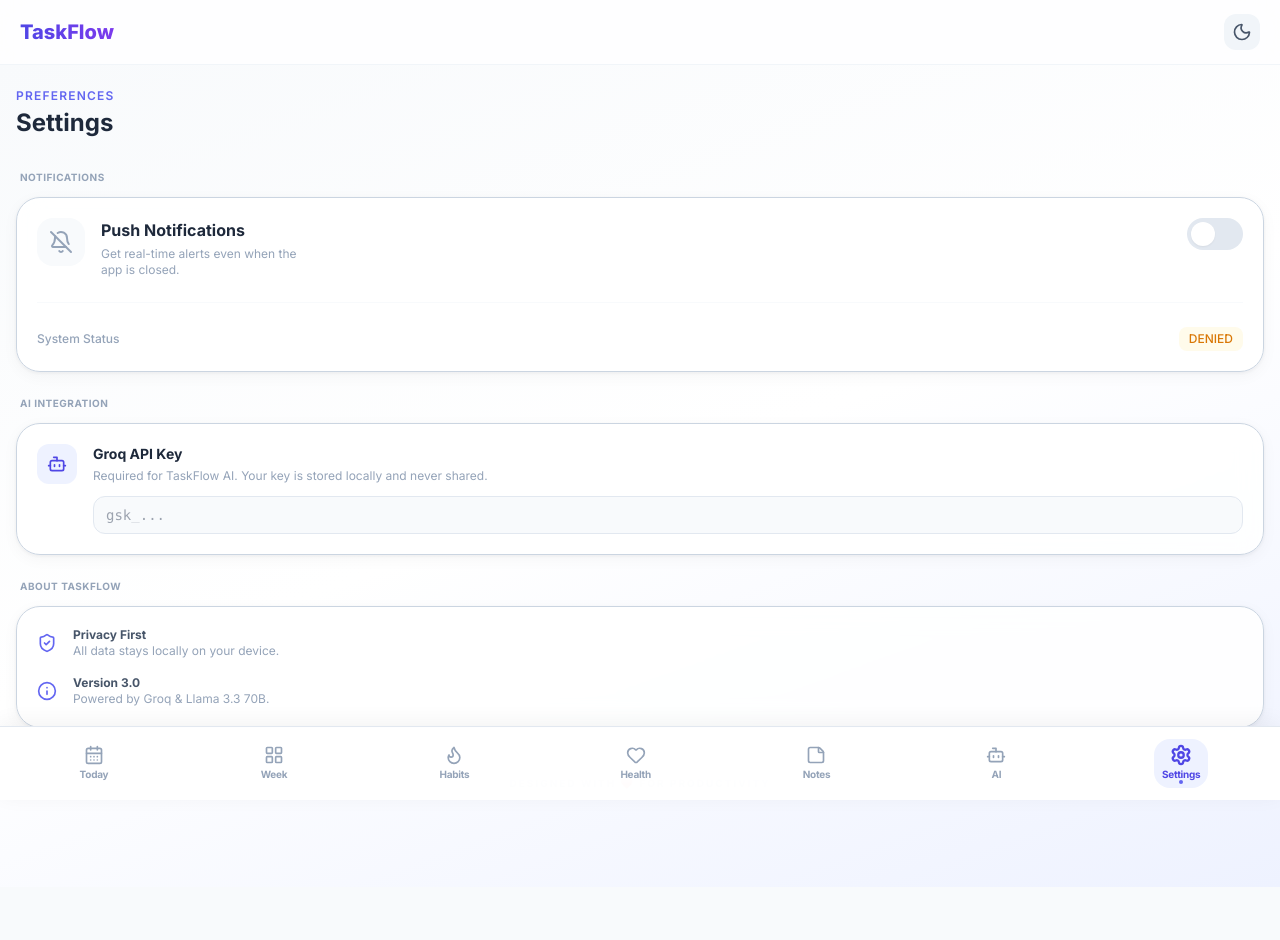
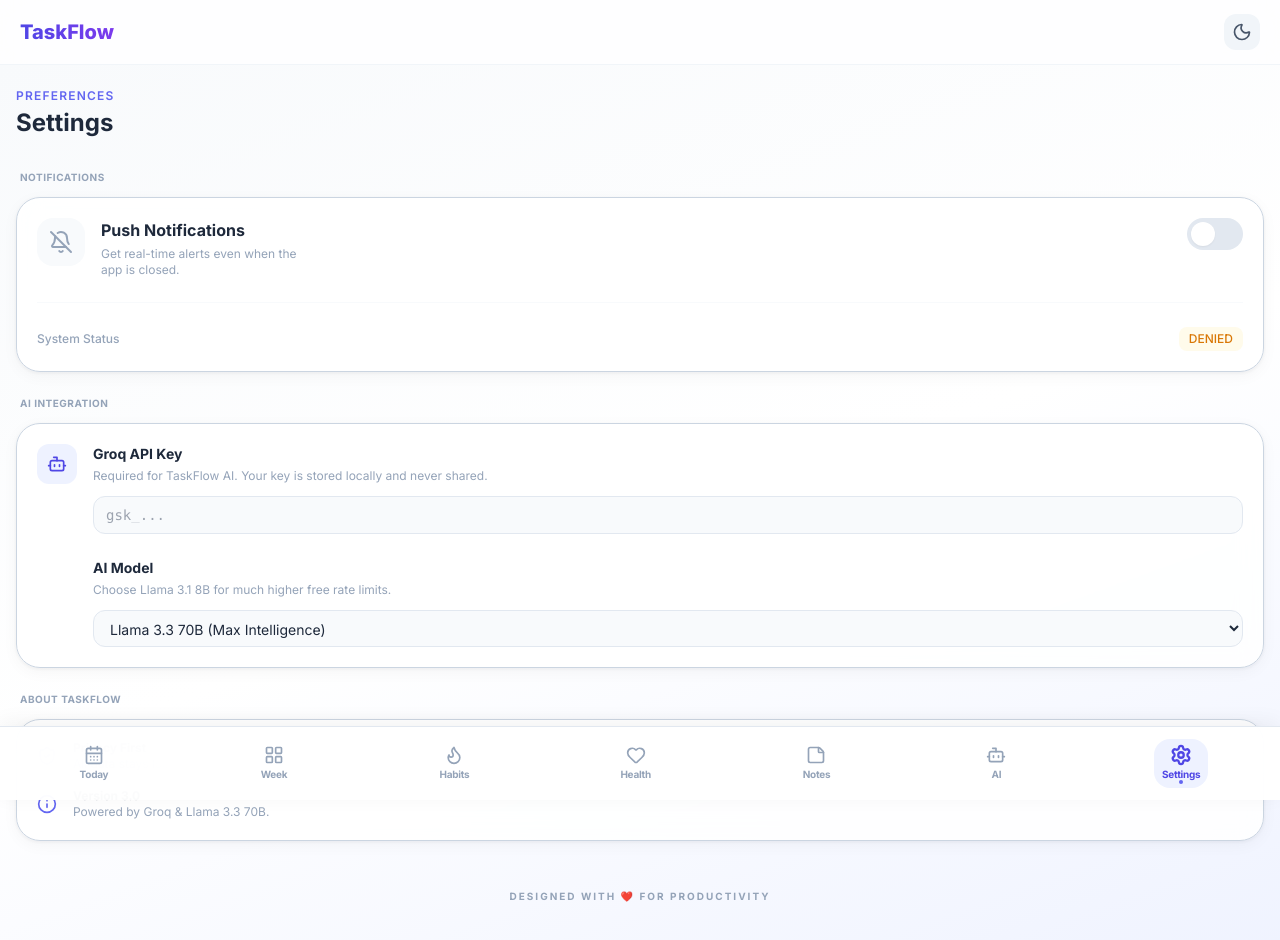
Before and after one commit to agrawalsanket123-netizen/taskflow, a React (Vite) app: page /settings in a window 1280 px wide. Shown: the top 940 px of the page. Built offline with nearby package versions, Linux system fonts and the light colour scheme; no server answers.

Commit message:
feat: add AI model selector to settings to handle TPM rate limits

```diff
--- a/src/pages/Assistant.jsx
+++ b/src/pages/Assistant.jsx
@@ -4,7 +4,7 @@ import Groq from 'groq-sdk'
 import ReactMarkdown from 'react-markdown'
 import remarkGfm from 'remark-gfm'
 import { v4 as uuidv4 } from 'uuid'
-import { getGroqApiKey, getChatHistory, saveChatHistory, getTasks, addTask, updateTask } from '../utils/storage'
+import { getGroqApiKey, getGroqModel, getChatHistory, saveChatHistory, getTasks, addTask, updateTask } from '../utils/storage'
 import { todayStr } from '../utils/dateHelpers'
 import { useNavigate } from 'react-router-dom'
 
@@ -112,8 +112,10 @@ CRITICAL: To avoid output limits, do NOT schedule more than 14 tasks in a single
       const recentMessages = validMessages.slice(-6)
       const apiMessages = [systemPrompt, ...recentMessages.map(m => ({ role: m.role, content: m.content }))]
 
+      const selectedModel = getGroqModel()
+
       let runResponse = await groq.chat.completions.create({
-        model: "llama-3.3-70b-versatile",
+        model: selectedModel,
         messages: apiMessages,
         tools: tools,
         tool_choice: "auto",
@@ -177,7 +179,7 @@ CRITICAL: To avoid output limits, do NOT schedule more than 14 tasks in a single
         ]
 
         const secondResponse = await groq.chat.completions.create({
-          model: "llama-3.3-70b-versatile",
+          model: selectedModel,
           messages: messagesWithToolResponse,
         })
 
--- a/src/pages/Settings.jsx
+++ b/src/pages/Settings.jsx
@@ -1,6 +1,6 @@
 import { useState, useEffect } from 'react'
 import { Bell, BellOff, Settings as SettingsIcon, ShieldCheck, Info, Copy, CheckCircle2 } from 'lucide-react'
-import { getNotificationPreference, setNotificationPreference, getGroqApiKey, setGroqApiKey } from '../utils/storage'
+import { getNotificationPreference, setNotificationPreference, getGroqApiKey, setGroqApiKey, getGroqModel, setGroqModel } from '../utils/storage'
 import { requestNotificationPermission } from '../utils/fcm'
 import { Bot } from 'lucide-react'
 
@@ -10,6 +10,7 @@ export default function Settings() {
   const [fcmToken, setFcmToken] = useState(localStorage.getItem('tf_fcm_token'))
   const [copied, setCopied] = useState(false)
   const [groqKey, setGroqKey] = useState(getGroqApiKey())
+  const [groqModel, setGroqModelLocal] = useState(getGroqModel())
 
   const handleSaveGroqKey = (e) => {
     const val = e.target.value
@@ -117,8 +118,23 @@ export default function Settings() {
                   value={groqKey}
                   onChange={handleSaveGroqKey}
                   placeholder="gsk_..."
-                  className="w-full bg-slate-50 dark:bg-slate-800 border border-slate-200 dark:border-slate-700 rounded-xl px-3 py-2 text-sm text-slate-800 dark:text-slate-100 focus:outline-none focus:ring-2 focus:ring-indigo-500 transition-all font-mono"
+                  className="w-full bg-slate-50 dark:bg-slate-800 border border-slate-200 dark:border-slate-700 rounded-xl px-3 py-2 text-sm text-slate-800 dark:text-slate-100 focus:outline-none focus:ring-2 focus:ring-indigo-500 transition-all font-mono mb-4"
                 />
+                <p className="font-bold text-sm text-slate-800 dark:text-slate-100 mb-1 mt-2">AI Model</p>
+                <p className="text-xs text-slate-400 dark:text-slate-500 mb-3">Choose Llama 3.1 8B for much higher free rate limits.</p>
+                <select
+                  value={groqModel}
+                  onChange={(e) => {
+                    const val = e.target.value;
+                    setGroqModelLocal(val);
+                    setGroqModel(val);
+                  }}
+                  className="w-full bg-slate-50 dark:bg-slate-800 border border-slate-200 dark:border-slate-700 rounded-xl px-3 py-2 text-sm text-slate-800 dark:text-slate-100 focus:outline-none focus:ring-2 focus:ring-indigo-500 transition-all"
+                >
+                  <option value="llama-3.3-70b-versatile">Llama 3.3 70B (Max Intelligence)</option>
+                  <option value="llama-3.1-8b-instant">Llama 3.1 8B (Max Speed & High Limit)</option>
+                  <option value="mixtral-8x7b-32768">Mixtral 8x7B (Great for Long Contexts)</option>
+                </select>
               </div>
             </div>
           </div>
--- a/src/utils/storage.js
+++ b/src/utils/storage.js
@@ -13,6 +13,7 @@ const TARGET_WEIGHT_KEY = 'tf_target_weight'
 const WEIGHT_LOG_KEY = 'tf_weight_log'
 const NOTIFICATIONS_KEY = 'tf_notifications'
 const GROQ_API_KEY = 'tf_groq_api_key'
+const GROQ_MODEL_KEY = 'tf_groq_model'
 const CHAT_HISTORY_KEY = 'tf_chat_history'
 
 // ── Helpers ───────────────────────────────────────────────
@@ -131,5 +132,8 @@ export const saveReminders = (reminders) => save('tf_reminders', reminders)
 export const getGroqApiKey = () => localStorage.getItem(GROQ_API_KEY) || ''
 export const setGroqApiKey = (key) => localStorage.setItem(GROQ_API_KEY, key)
 
+export const getGroqModel = () => localStorage.getItem(GROQ_MODEL_KEY) || 'llama-3.3-70b-versatile'
+export const setGroqModel = (model) => localStorage.setItem(GROQ_MODEL_KEY, model)
+
 export const getChatHistory = () => parse(CHAT_HISTORY_KEY, [])
 export const saveChatHistory = (history) => save(CHAT_HISTORY_KEY, history)
```
